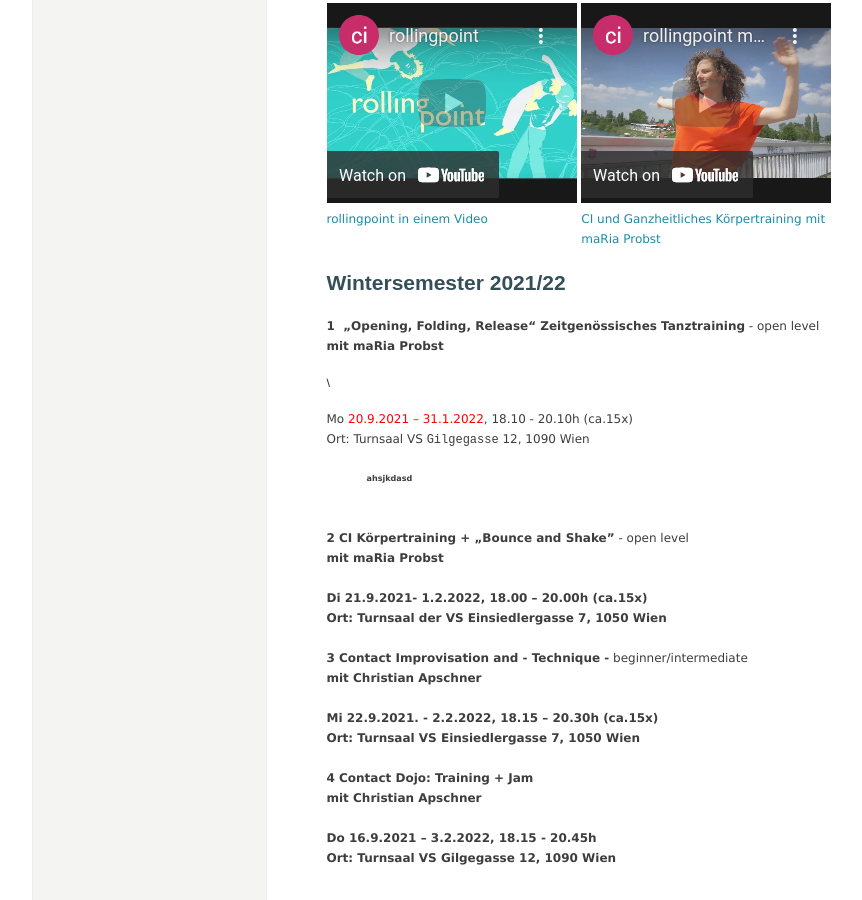
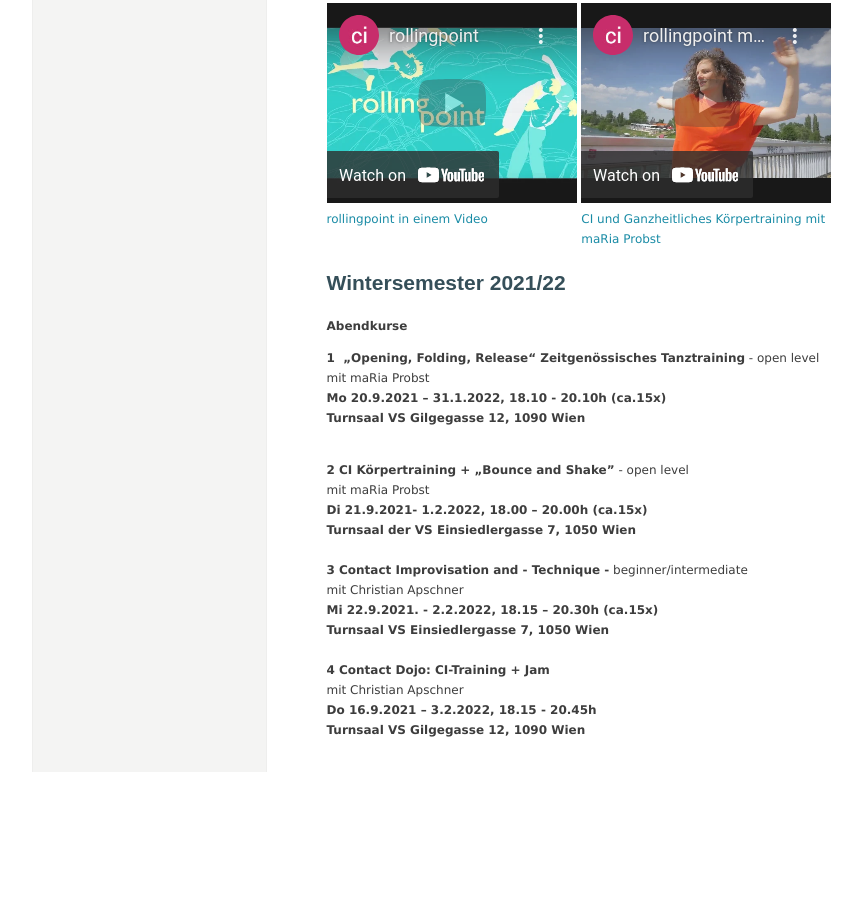
Before and after one commit to manulari/rollingpointat, a Jekyll site: the page built from _all_pages/index.md, in a window 1280 px wide and 900 px high, scrolled down 658 px. Shown: the whole window, without its empty margins (152-1014 px from the left). Built offline with Jekyll 4.4.1, drawn with Linux system fonts in a browser that asks for light colours; after the commit the page ends 1430 px from its top, so only the background shows below that.

Commit message:
Update page “index”

```diff
--- a/_all_pages/index.md
+++ b/_all_pages/index.md
@@ -16,31 +16,25 @@ Fotocredit: Johannes Stolba
 
 ### **Wintersemester 2021/22**
 
+**Abendkurse**
+
 **1  „Opening, Folding, Release“ Zeitgenössisches Tanztraining** - open level\
-**mit maRia Probst**
-
-##### \
-
-Mo <span style="color: red;">20.9.2021 – 31.1.2022</span>, 18.10 - 20.10h (ca.15x)\
-Ort: Turnsaal VS `Gilgegasse` 12, 1090 Wien
-
-> ###### ahsjkdasd
+mit maRia Probst\
+**Mo 20.9.2021 – 31.1.2022, 18.10 - 20.10h (ca.15x)**\
+**Turnsaal VS Gilgegasse 12, 1090 Wien**
 
 \
 **2 CI Körpertraining + „Bounce and Shake"** - open level\
-**mit maRia Probst**\
-\
+mit maRia Probst\
 **Di 21.9.2021- 1.2.2022, 18.00 – 20.00h (ca.15x)**\
-**Ort: Turnsaal der VS Einsiedlergasse 7, 1050 Wien**\
+**Turnsaal der VS Einsiedlergasse 7, 1050 Wien**\
 \
 **3 Contact Improvisation and - Technique -** beginner/intermediate\
-**mit Christian Apschner**\
+mit Christian Apschner\
+**Mi 22.9.2021. - 2.2.2022, 18.15 – 20.30h (ca.15x)**\
+**Turnsaal VS Einsiedlergasse 7, 1050 Wien**\
 \
-**Mi 22.9.2021. - 2.2.2022, 18.15 – 20.30h (ca.15x)**\
-**Ort: Turnsaal VS Einsiedlergasse 7, 1050 Wien**\
-\
-**4 Contact Dojo: Training + Jam**\
-**mit Christian Apschner**\
-\
+**4 Contact Dojo: CI-Training + Jam**\
+mit Christian Apschner\
 **Do 16.9.2021 – 3.2.2022, 18.15 - 20.45h**\
-**Ort: Turnsaal VS Gilgegasse 12, 1090 Wien**
+**Turnsaal VS Gilgegasse 12, 1090 Wien**
```
